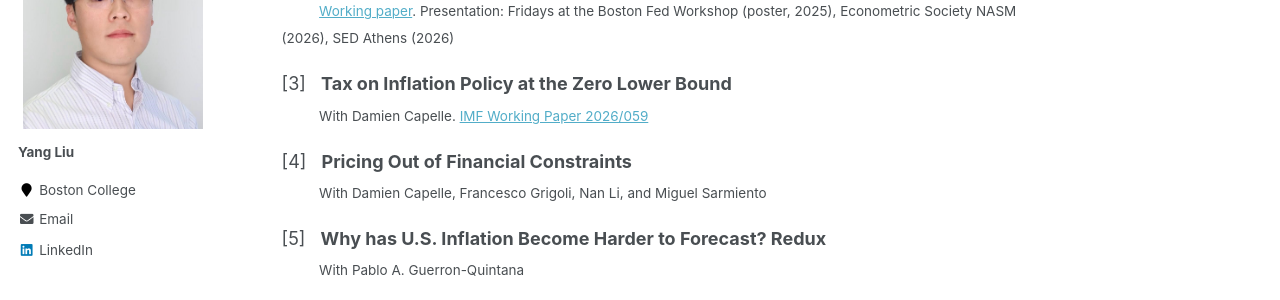
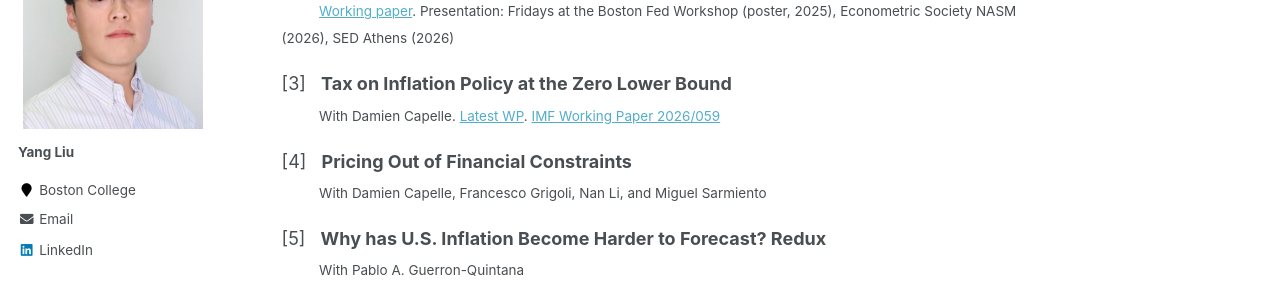
Before and after one commit to yangliu-95/yangliu-95.github.io, a Jekyll site: the page built from _pages/home.md, in a window 1280 px wide and 900 px high, scrolled down 397 px. Shown: the part 152-452 px from the top of the window. Built offline with Jekyll 4.4.1, drawn with Linux system fonts in a browser that asks for light colours.

Commit message:
Update home.md

```diff
--- a/_pages/home.md
+++ b/_pages/home.md
@@ -24,7 +24,7 @@ I am a Ph.D. student in Economics at Boston College. I am interested in macroeco
 <sub> &emsp;&emsp;&ensp; [Working paper](https://papers.ssrn.com/sol3/papers.cfm?abstract_id=6084028). Presentation: Fridays at the Boston Fed Workshop (poster, 2025), Econometric Society NASM (2026), SED Athens (2026) </sub>
 
 [3] &nbsp; **Tax on Inflation Policy at the Zero Lower Bound**  <br>
-<sub> &emsp;&emsp;&ensp; With Damien Capelle. [IMF Working Paper 2026/059](https://www.imf.org/en/publications/wp/issues/2026/03/27/tax-on-inflation-policy-at-the-zero-lower-bound-575058) </sub>
+<sub> &emsp;&emsp;&ensp; With Damien Capelle. [Latest WP](https://damiencapelle.com/wp-content/uploads/2026/06/TIP_at_the_ZLB-June-2026.pdf). [IMF Working Paper 2026/059](https://www.imf.org/en/publications/wp/issues/2026/03/27/tax-on-inflation-policy-at-the-zero-lower-bound-575058) </sub>
 
 [4] &nbsp; **Pricing Out of Financial Constraints**  <br>
 <sub> &emsp;&emsp;&ensp;  With Damien Capelle, Francesco Grigoli, Nan Li, and Miguel Sarmiento </sub>
```
